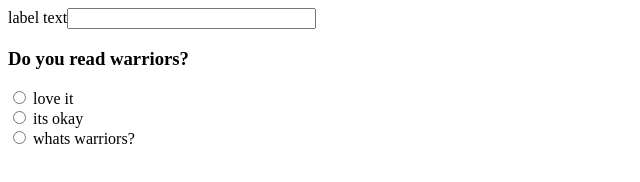
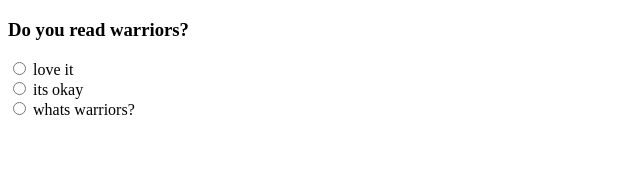
Before and after one commit to Tyjameslundgames/LOL, a plain HTML site: page index.html in a window 1280 px wide. Shown: the whole page, without its empty margins (0-640 px from the left). Drawn offline with nearby package versions, Linux system fonts and the light colour scheme.

Commit message:
Update index.html

```diff
--- a/index.html
+++ b/index.html
@@ -17,10 +17,7 @@
 
 <body>
   <script src="index.js"></script>
-  <div style="width:300px; display:table">
-    <label for="MyInput" style="display:table-cell; width:1px">label&nbsp;text</label>
-    <input type="text" id="MyInput" style="display:table-cell; width:100%" />
-  </div>
+
   <H3>Do you read warriors?</h3>
   <input type="radio" name="website_poll" value="love_it"/> love it <br/>
   <input type="radio" name="website_poll" value="its_okay"/> its okay <br/>
```
